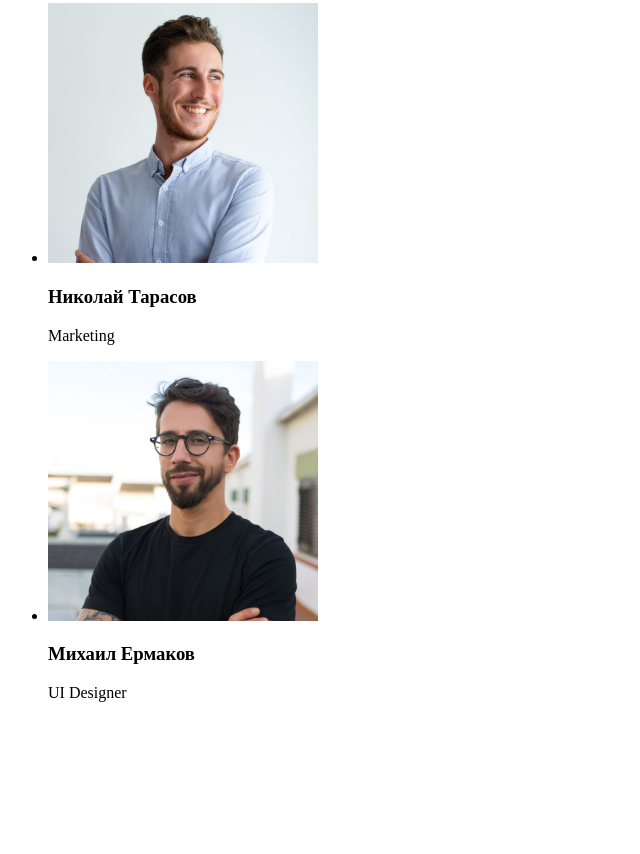
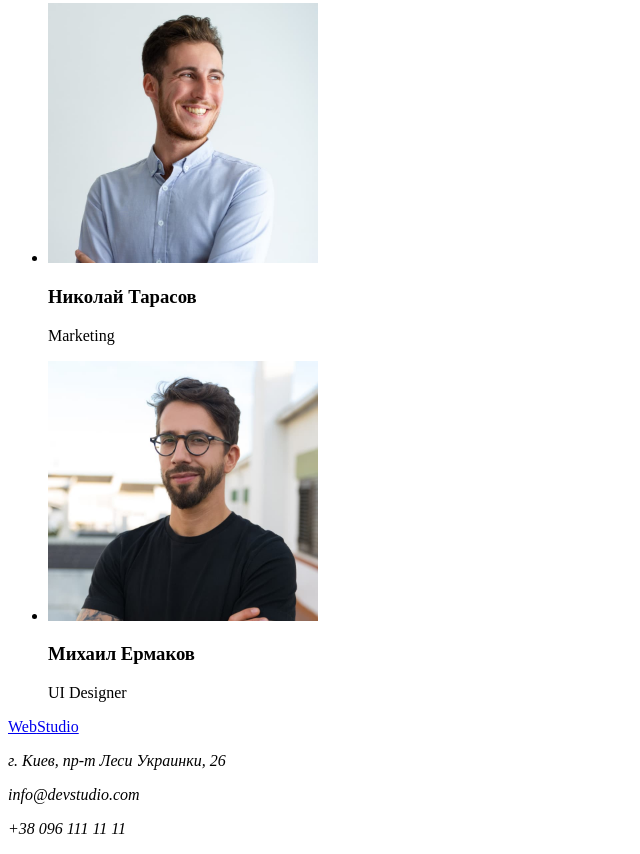
Before and after one commit to Zlomanov/goit-markup-hw-01, a plain HTML site: page index.html in a window 1280 px wide. Shown: the part 2333-3187 px from the top of the page, without its empty margins (0-640 px from the left). Before the commit the page ends 3051 px from the top, so only its background shows below. Drawn offline with Linux system fonts and the light colour scheme.

Commit message:
Add footer. Homework-1 v.1.0

```diff
--- a/index.html
+++ b/index.html
@@ -4,7 +4,7 @@
     <meta charset="UTF-8" />
     <meta http-equiv="X-UA-Compatible" content="IE=edge" />
     <meta name="viewport" content="width=device-width, initial-scale=1.0" />
-    <title>Document</title>
+    <title>WebStudio</title>
   </head>
   <body>
     <header>
@@ -131,6 +131,13 @@
         </ul>
       </section>
     </main>
-    <footer></footer>
+    <footer>
+      <a href="./index.html"><span>Web</span>Studio</a>
+      <address>
+        <p>г. Киев, пр-т Леси Украинки, 26</p>
+        <p>info@devstudio.com</p>
+        <p>+38 096 111 11 11</p>
+      </address>
+    </footer>
   </body>
 </html>
```
